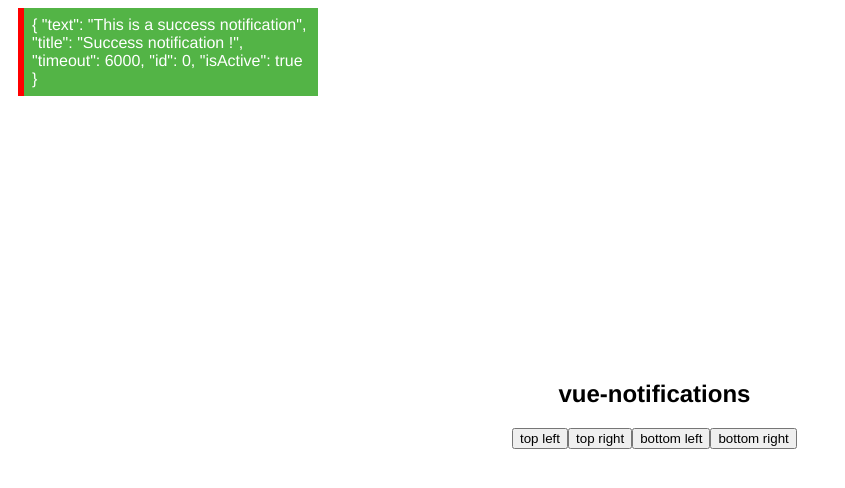
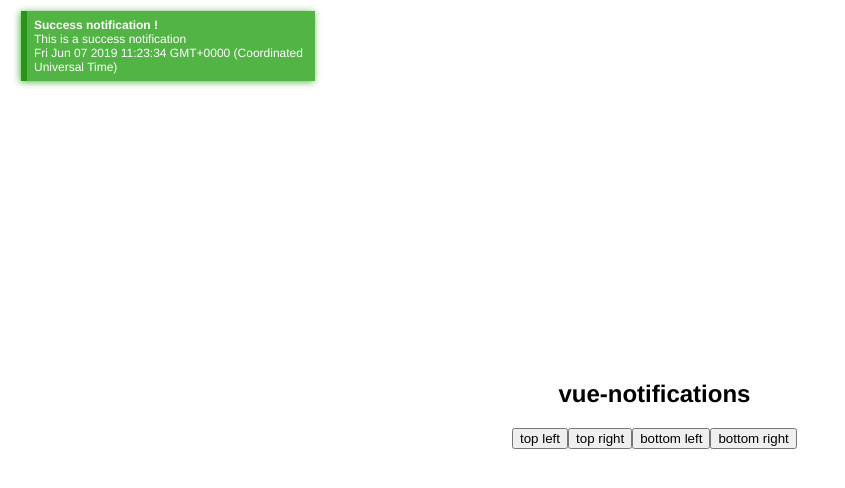
Before and after one commit to ichbinkour/vue-notifier, a Vue app: page / in a window 1280 px wide. Both pictures are taken after a click on the button "top left". Shown: the top 488 px of the page, without its empty margins (0-845 px from the left). Built offline with nearby package versions, Linux system fonts and the light colour scheme.

Commit message:
add colors - change font size - box shadow

```diff
--- /dev/null
+++ b/src/components/VNotificationTransition.vue
@@ -0,0 +1,37 @@
+<template>
+  <transition name="slide-fade">
+    <slot v-if="show"></slot>
+  </transition>
+</template>
+
+<script>
+  export default {
+    name: "VNotificationTransition",
+    props: {
+      show: {
+        type: Boolean,
+        default: false
+      }
+    }
+  }
+</script>
+
+<style scoped>
+  .fade-enter-active, .fade-leave-active {
+    transition: opacity .5s;
+  }
+  .fade-enter, .fade-leave-to /* .fade-leave-active below version 2.1.8 */ {
+    opacity: 0;
+  }
+  .slide-fade-enter-active {
+    transition: all .3s ease;
+  }
+  .slide-fade-leave-active {
+    transition: all .8s cubic-bezier(1.0, 0.5, 0.8, 1.0);
+  }
+  .slide-fade-enter, .slide-fade-leave-to
+    /* .slide-fade-leave-active below version 2.1.8 */ {
+    transform: translateX(10px);
+    opacity: 0;
+  }
+</style>
--- a/src/components/VueNotifier.vue
+++ b/src/components/VueNotifier.vue
@@ -4,20 +4,34 @@
   >
     <div v-for="elem in items"
          :key="elem.id"
-         :style="contentStyle"
-         @click="deleteItem(elem)"
+         class="notification"
     >
-      {{elem}}
+      <v-notification-transition
+          :show="elem.isActive"
+      >
+        <div
+            :style="contentStyle"
+            @click="deleteItem(elem)"
+        >
+          <p class="title">{{elem.title}}</p>
+          <p>{{elem.text}}</p>
+          <p>{{new Date()}}</p>
+        </div>
+      </v-notification-transition>
     </div>
   </div>
 </template>
 
 <script>
+  import VNotificationTransition from "@/components/VNotificationTransition"
   import {events} from "../events"
   import {formatDirection, generateId, getColor} from "../utils";
 
   export default {
     name: "VueNotifier",
+    components: {
+      VNotificationTransition
+    },
     props: {
       position: {
         type: String,
@@ -33,7 +47,7 @@
       },
       timeout: {
         type: Number,
-        default: 6000
+        default: 100000
       },
       color: {
         type: String,
@@ -48,7 +62,6 @@
     methods: {
       deleteItem(item) {
         this.items = this.items.filter((v) => {
-          console.log(item.id, v.id)
           return item.id !== v.id
         })
       },
@@ -82,10 +95,14 @@
       contentStyle() {
         console.log(this.color)
         return {
-          'background-color': getColor(this.color),
+          'background-color': getColor(this.color).main,
           color: "white",
           padding: ".5em",
-          "border-left": "6px solid red"
+          "border-left": "6px solid " + getColor(this.color).border,
+          "-webkit-box-shadow": "-1px 1px 24px 6px rgba(0,0,0,0.75)",
+          "-moz-box-shadow": "-1px 1px 24px 6px rgba(0,0,0,0.75)",
+          "box-shadow": "-1px 1px 7px 0px " + getColor(this.color).main,
+          "font-size": "14px"
         }
       },
       styles() {
@@ -96,7 +113,8 @@
         let styles = {
           width: '300px',
           [y]: '8px',
-          position: "absolute"
+          position: "absolute",
+          "z-index": "999"
         }
 
         if (x === 'center') {
@@ -117,5 +135,16 @@
 </script>
 
 <style lang="scss" scoped>
-
+  .notification {
+    padding: 3px;
+  }
+  .notification {
+    p {
+      margin: 0;
+      font-size: 12px;
+    }
+    .title {
+      font-weight: bold;
+    }
+  }
 </style>
--- a/src/utils.js
+++ b/src/utils.js
@@ -14,13 +14,25 @@
   console.log(color)
   switch (color) {
     case "error":
-      return "#f14040"
+      return {
+        main: "#f14040",
+        border: "#f14040"
+      }
     case "warning":
-      return "#f18838"
+      return {
+        main: "#f18838",
+        border: "#d26e21"
+      }
     case "success":
-      return "#53b446"
+      return {
+        main: "#53b446",
+        border: "#289418"
+      }
     case "info":
-      return "#32b7f1"
+      return {
+        main: "#32b7f1",
+        border: "#1793ca"
+      }
     default:
       return "#32b7f1"
   }
```
